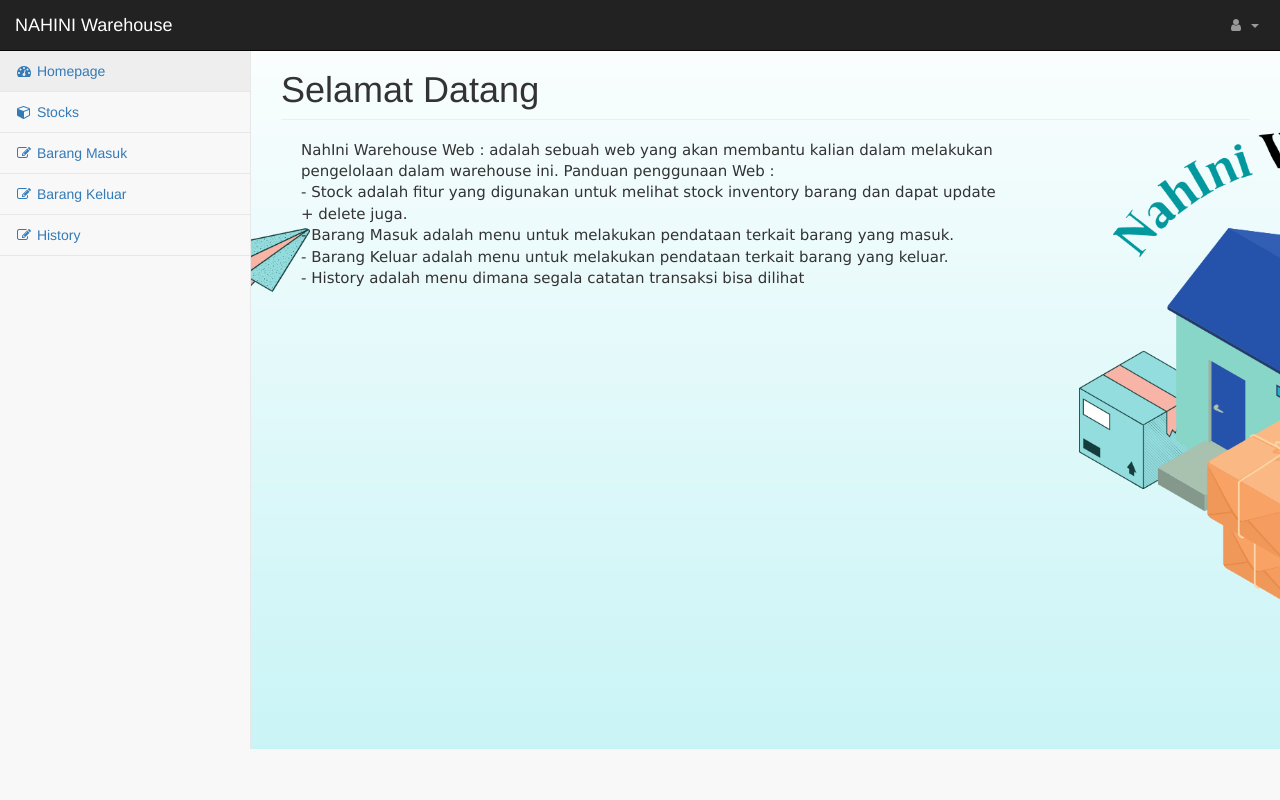
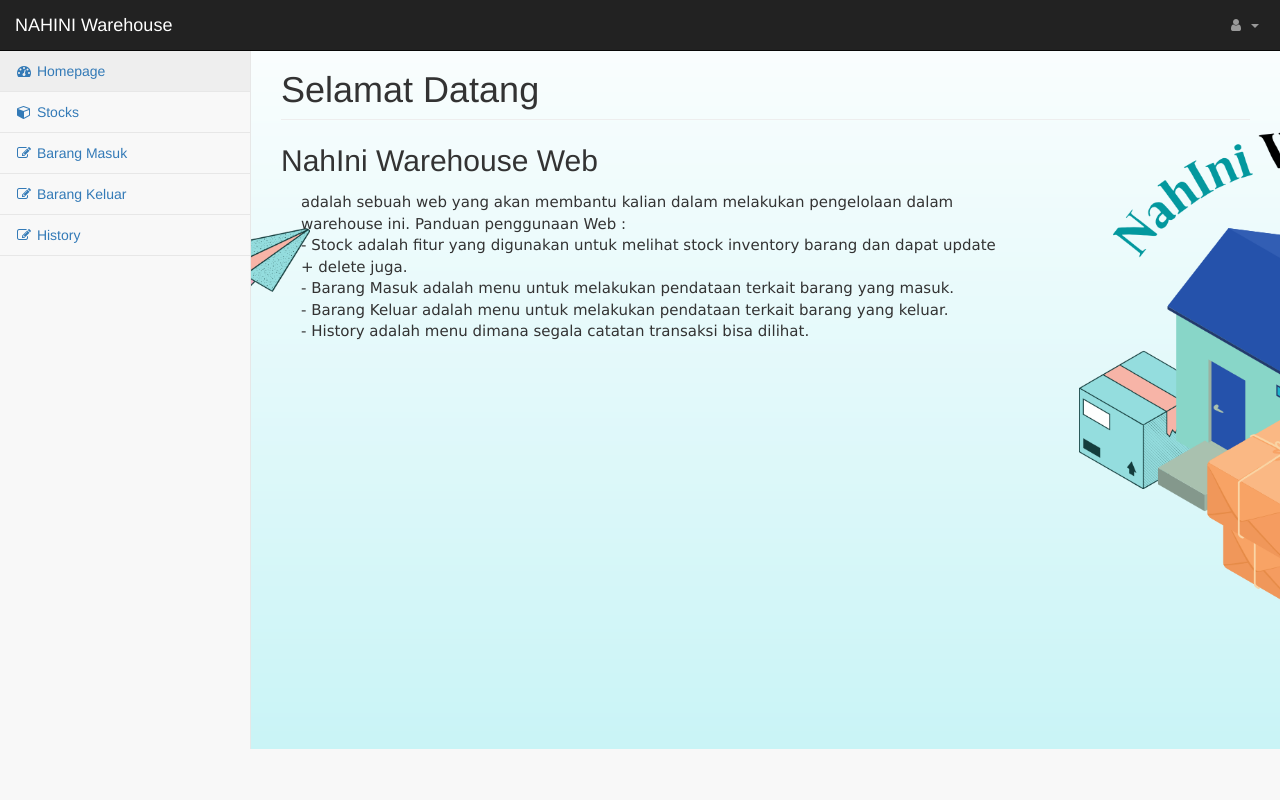
Before and after one commit to Apandex/Webwarehouse, a PHP site: page /pages/dashboard.php in a window 1280 px wide. Run offline with PHP 8.4, Linux system fonts and the light colour scheme; the visitor is signed in with stand-in values (Sample User, id 1).

Commit message:
benerin text

```diff
--- a/pages/dashboard.php
+++ b/pages/dashboard.php
@@ -106,13 +106,14 @@ if (isset($_GET['logout'])) {
 
                     <div class="col-lg-12">
                         <h1 class="page-header">Selamat Datang</h1>
-                        <p style="margin-left: 20px; font-size:15px; font-family: Verdana, Geneva, Tahoma, sans-serif;">NahIni Warehouse Web : adalah sebuah web yang akan membantu kalian dalam melakukan <br> pengelolaan dalam warehouse ini.
+                        <p style="margin-top:20px; font-size:30px; font-family:'Franklin Gothic Medium', 'Arial Narrow', Arial, sans-serif">NahIni Warehouse Web</p>
+                        <p style="margin-left: 20px; margin-top:5px; font-size:15px; font-family: 'Lucida Sans', 'Lucida Sans Regular', 'Lucida Grande', 'Lucida Sans Unicode', Geneva, Verdana, sans-serif;">adalah sebuah web yang akan membantu kalian dalam melakukan pengelolaan dalam <br>warehouse ini.
 Panduan penggunaan Web : <br>
 - Stock adalah  fitur yang digunakan untuk melihat stock inventory barang dan dapat update
 <br> + delete juga.<br>
 - Barang Masuk adalah menu untuk melakukan pendataan terkait barang yang masuk.<br>
 - Barang Keluar adalah menu untuk melakukan pendataan terkait barang yang keluar.<br>
-- History adalah menu dimana segala catatan transaksi bisa dilihat</p>
+- History adalah menu dimana segala catatan transaksi bisa dilihat.</p>
 
                     </div>
                     <!-- /.col-lg-12 -->
```
